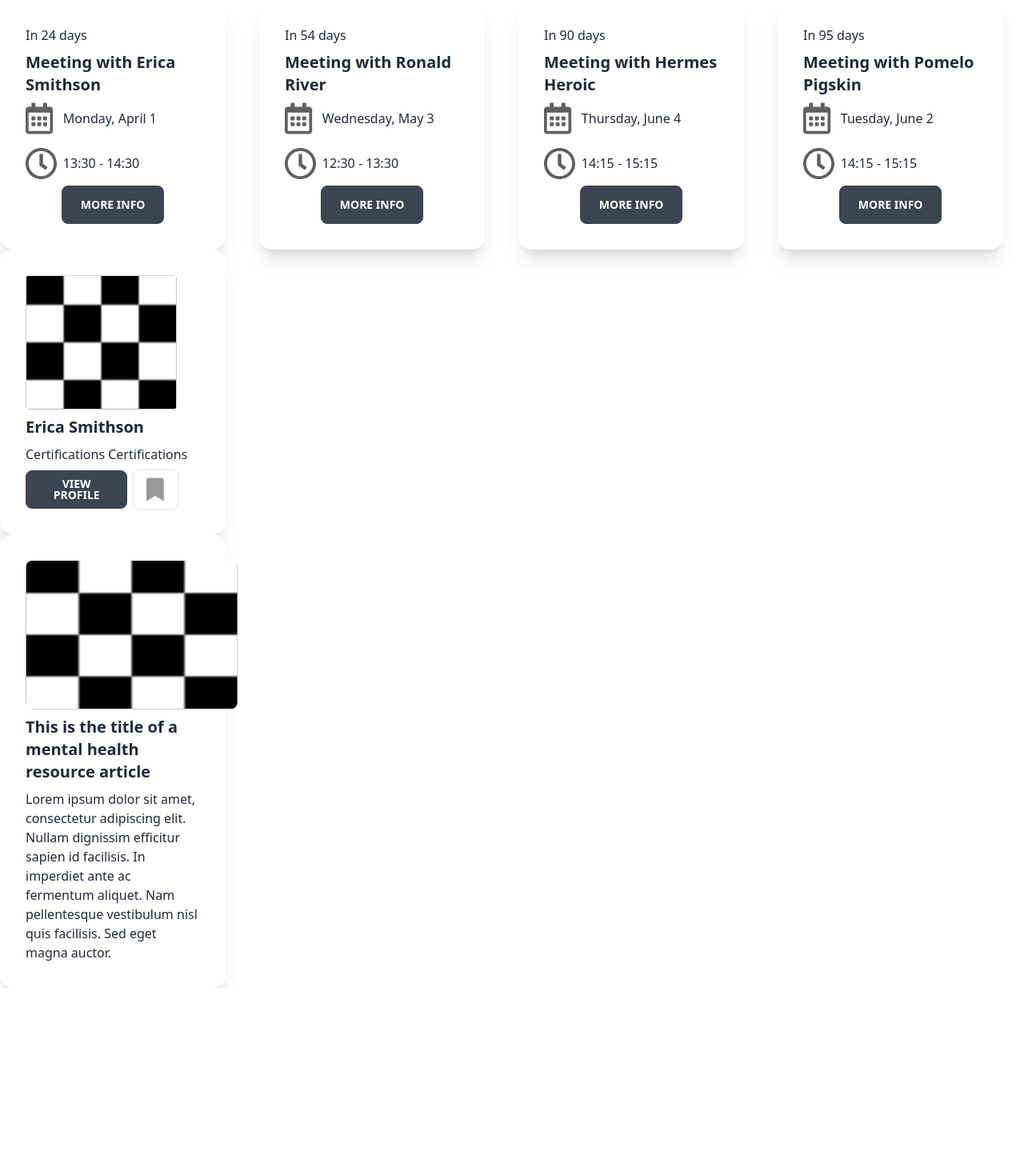
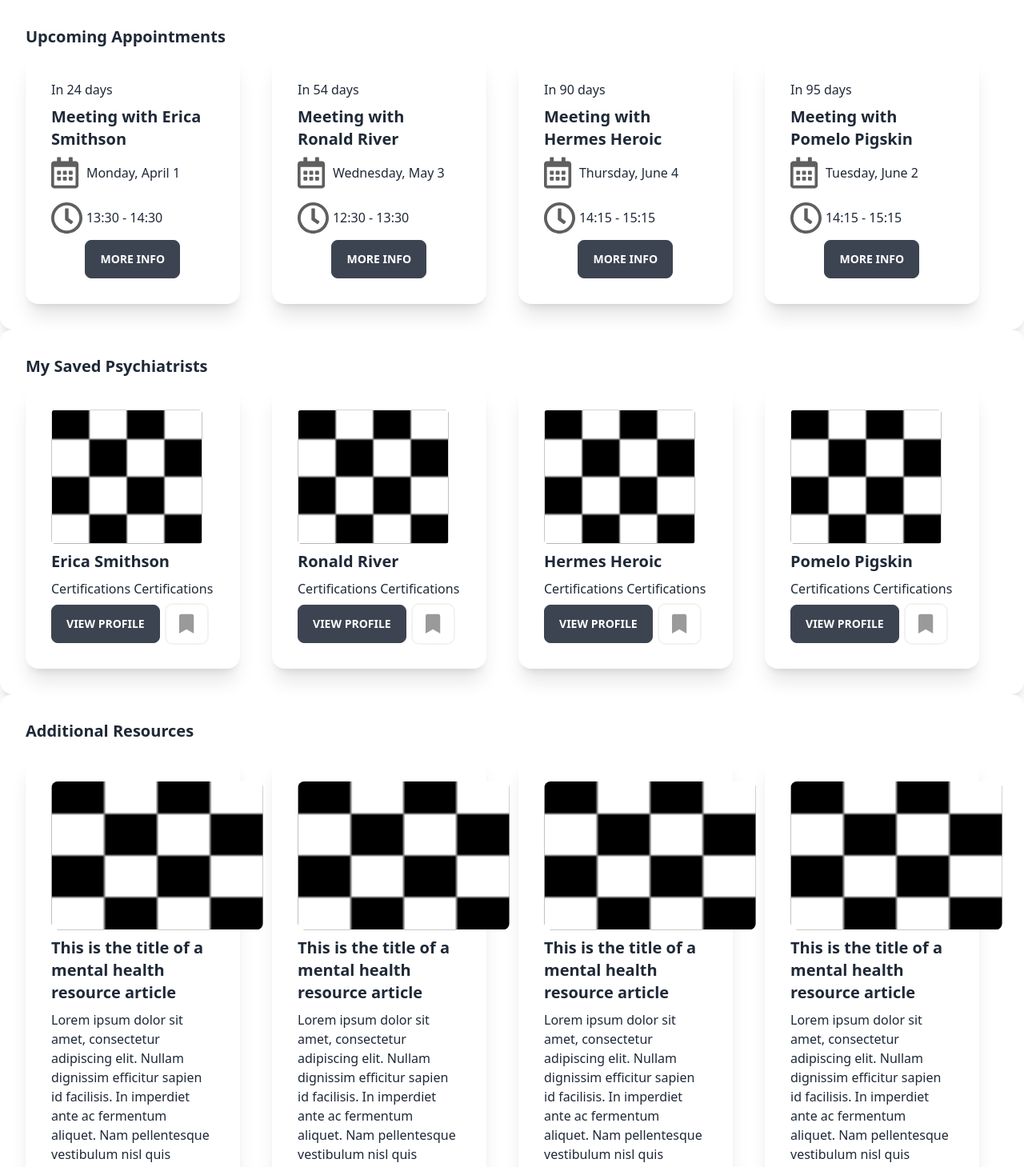
Before and after one commit to cornellh4i/okb-hope, a Next.js app in the folder frontend/: page / in a window 1280 px wide. Shown: the top 1459 px of the page at 80% size. Before the commit the page ends 1235 px from the top, so only its background shows below. Built offline with nearby package versions, Linux system fonts and the light colour scheme.

Commit message:
Dashboard formatting + got rid of routing

```diff
--- a/frontend/src/components/ArticleCard.tsx
+++ b/frontend/src/components/ArticleCard.tsx
@@ -3,10 +3,6 @@ import ArticleIcon from '../assets/article.svg'
 
 
 const ArticleCard = ({ title, body }: { title: string, body: string }) => {
-
-
-
-
   return (
     <div className="card w-11/12 bg-base-100 shadow-xl">
       <div className="card-body justify-center">
--- a/frontend/src/components/Dashboard.tsx
+++ b/frontend/src/components/Dashboard.tsx
@@ -16,8 +16,10 @@ const Dashboard = () => {
 
 
   return <div>
+    <div className="card w-full bg-base-100 shadow-xl">
+      <div className="card-body">
+        <h1 className="card-title pt-1/15">Upcoming Appointments</h1>
           <div className="grid grid-cols-4 gap-4 items-center pb-1/12 shrink">
-
             <AppointmentCard p_name={names[0]} start={new Date(starts[0])} end={new Date(ends[0])} description={dummy_descrip}>
             </AppointmentCard>
             <AppointmentCard p_name={names[1]} start={new Date(starts[1])} end={new Date(ends[1])} description={dummy_descrip}>
@@ -26,24 +28,33 @@ const Dashboard = () => {
             </AppointmentCard>
             <AppointmentCard p_name={names[3]} start={new Date(starts[3])} end={new Date(ends[3])} description={dummy_descrip}>
             </AppointmentCard>
+          </div>
+      </div>
+    </div>
 
-
-
-
-    </div>
+    <div className="card w-full bg-base-100 shadow-xl">
+      <div className="card-body">
+        <h1 className="card-title pt-1/15">My Saved Psychiatrists</h1>
         <div className="grid grid-cols-4 gap-4 items-center pb-1/12 shrink">
           <PyschiatristCard p_name={names[0]} p_certifications="Certifications Certifications" size={1}></PyschiatristCard>
-      {/* <PyschiatristCard p_name={names[1]} p_certifications="Certifications Certifications" size={1}></PyschiatristCard>
+          <PyschiatristCard p_name={names[1]} p_certifications="Certifications Certifications" size={1}></PyschiatristCard>
           <PyschiatristCard p_name={names[2]} p_certifications="Certifications Certifications" size={1}></PyschiatristCard>
-      <PyschiatristCard p_name={names[3]} p_certifications="Certifications Certifications" size={1}></PyschiatristCard> */}
+          <PyschiatristCard p_name={names[3]} p_certifications="Certifications Certifications" size={1}></PyschiatristCard>
+        </div>
+      </div>
     </div>
 
+    <div className="card w-full bg-base-100 shadow-xl">
+      <div className="card-body">
+        <h1 className="card-title pt-1/15">Additional Resources</h1>
+          <div className="grid grid-cols-4 gap-4 items-center pb-1/12 shrink"></div>
             <div className="grid grid-cols-4 gap-4 margin-top: 100 items-center pb-1/12 shrink">
-
               <ArticleCard title={dummy_title} body={dummy_descrip}></ArticleCard>
-      {/* <ArticleCard title={dummy_title} body={dummy_descrip}></ArticleCard>
               <ArticleCard title={dummy_title} body={dummy_descrip}></ArticleCard>
-      <ArticleCard title={dummy_title} body={dummy_descrip}></ArticleCard> */}
+              <ArticleCard title={dummy_title} body={dummy_descrip}></ArticleCard>
+              <ArticleCard title={dummy_title} body={dummy_descrip}></ArticleCard>
+            </div>
+      </div>
     </div>
 
   </div >
--- a/frontend/src/components/PsychiatristCard.tsx
+++ b/frontend/src/components/PsychiatristCard.tsx
@@ -18,7 +18,7 @@ const PyschiatristCard = ({ p_name, p_certifications, size }: { p_name: string,
         <h2>{p_certifications}</h2>
 
         <div className="card-actions justify-left">
-          <button className="btn w-7/12" onClick={handleClick}>View Profile</button>
+          <button className="btn w-8/12" onClick={handleClick}>View Profile</button>
           <button className="btn w-3/12 class = btn glass" >
             <BookmarkIcon></BookmarkIcon>
           </button>
@@ -31,8 +31,6 @@ const PyschiatristCard = ({ p_name, p_certifications, size }: { p_name: string,
                 </button>
               </div>
               <h2 className="card-title">{p_name}</h2>
-
-
               <p>Pyschiatrist Profile</p>
             </div>
           </div>}
--- a/frontend/src/pages/_app.tsx
+++ b/frontend/src/pages/_app.tsx
@@ -11,26 +11,26 @@ import { AuthProvider } from '../../contexts/AuthContext'
 
 export default function App({ Component, pageProps }: AppProps) {
   return (
+    // // <BrowserRouter>
+    // //   <Route path="/" element={<Home />} />
+    // // </BrowserRouter>
+    // // <BrowserRouter>
+
     // <BrowserRouter>
-    //   <Route path="/" element={<Home />} />
+    //   <Routes>
+    //     <Route path="/" element={<Home />}>
+
+    //       <Route path="home" index element={<Home />} />
+    //       {/* <Route path="appointment" element={<Appt />} />
+    //     <Route path="heroes/:id" element={<Appt />} /> */}
+
+    //     </Route>
+    //   </Routes>
     // </BrowserRouter>
-    // <BrowserRouter>
-
-    <BrowserRouter>
-      <Routes>
-        <Route path="/" element={<Home />}>
-
-          <Route path="home" index element={<Home />} />
-          {/* <Route path="appointment" element={<Appt />} />
-        <Route path="heroes/:id" element={<Appt />} /> */}
-
-        </Route>
-      </Routes>
-    </BrowserRouter>
 
     // </BrowserRouter >
-    // <AuthProvider>
-    //   <Component {...pageProps} />
-    // </AuthProvider>
+    <AuthProvider>
+      <Component {...pageProps} />
+    </AuthProvider>
   );
 }
```
Also changed, not shown: frontend/src/components/AppointmentCard.tsx (+0 -26 lines). Lines whose indentation alone changed are shown as unchanged.
